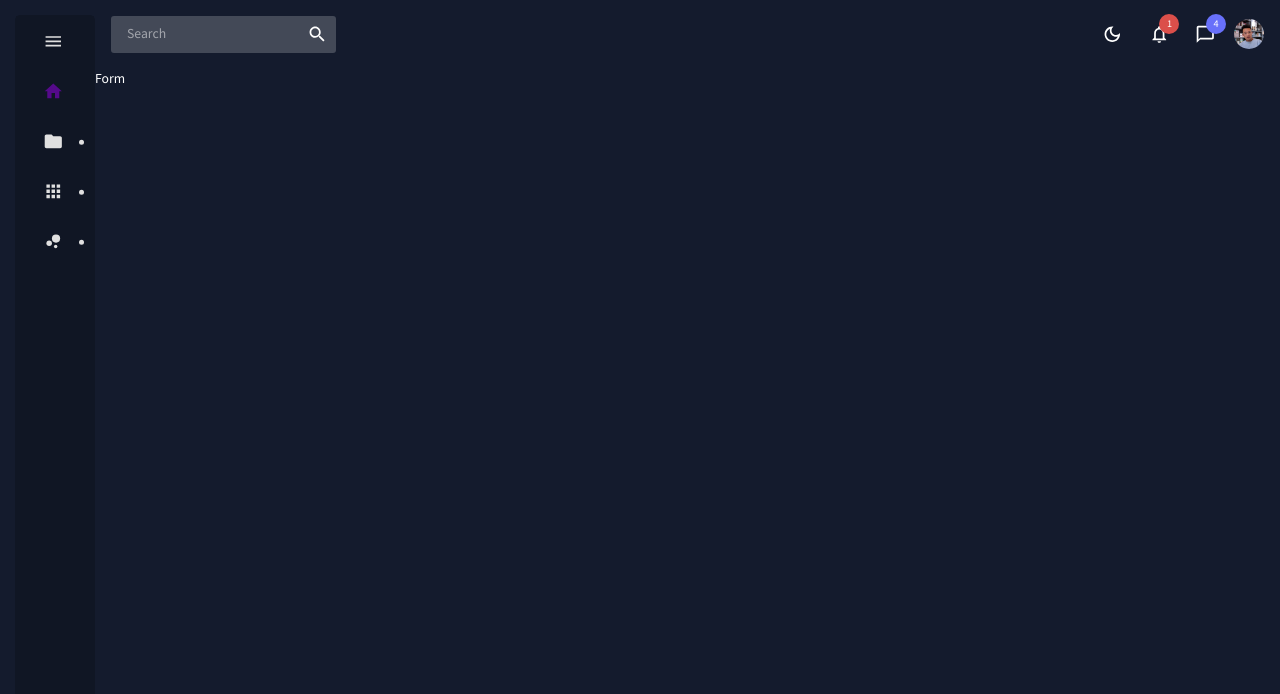
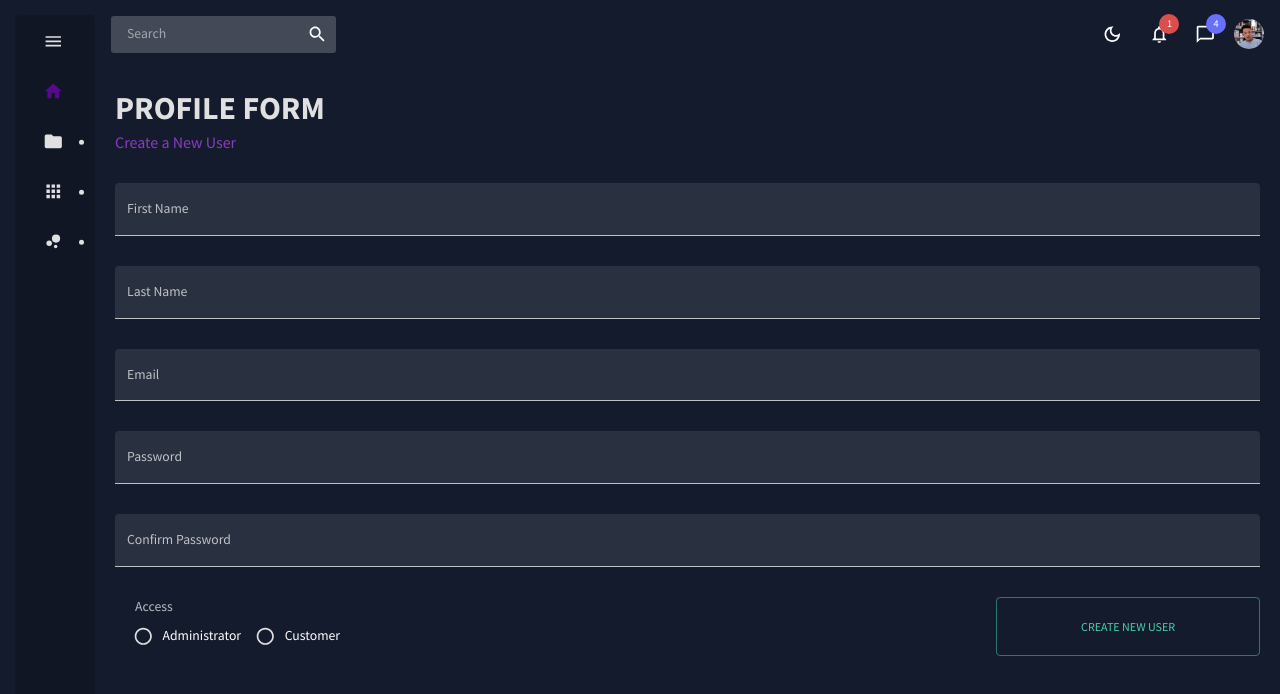
Before and after one commit to dyslecixdev/react-admin, a React (Create React App) app: page /users/newUser in a window 1280 px wide. Shown: the top 694 px of the page. Built offline with nearby package versions, Linux system fonts and the light colour scheme.

Commit message:
UserForm

```diff
--- a/src/App.js
+++ b/src/App.js
@@ -5,7 +5,7 @@ import {ThemeProvider, CssBaseline, Box} from '@mui/material';
 import Dashboard from './pages/Dashboard';
 import Users from './pages/Users';
 import SingleUser from './pages/SingleUser';
-import Form from './pages/Form';
+import UserForm from './pages/UserForm';
 import Products from './pages/Products';
 import SingleProduct from './pages/SingleProduct';
 import Orders from './pages/Orders';
@@ -41,17 +41,17 @@ function App() {
 							<Route path='/users'>
 								<Route index element={<Users />} />
 								<Route path=':id' element={<SingleUser />} />
-								<Route path='newUser' element={<Form />} />
+								<Route path='newUser' element={<UserForm />} />
 							</Route>
 							<Route path='/products'>
 								<Route index element={<Products />} />
 								<Route path=':id' element={<SingleProduct />} />
-								<Route path='newProduct' element={<Form />} />
+								<Route path='newProduct' element={<UserForm />} />
 							</Route>
 							<Route path='/orders'>
 								<Route index element={<Orders />} />
 								<Route path=':id' element={<SingleOrder />} />
-								<Route path='newOrder' element={<Form />} />
+								<Route path='newOrder' element={<UserForm />} />
 							</Route>
 							<Route path='/calendar' element={<Calendar />} />
 							<Route path='/kanban' element={<Kanban />} />
--- a/src/pages/Form.jsx
+++ /dev/null
@@ -1,5 +0,0 @@
-function Form() {
-	return <div>Form</div>;
-}
-
-export default Form;
--- a/src/pages/Orders.jsx
+++ b/src/pages/Orders.jsx
@@ -94,7 +94,7 @@ function Orders() {
 	];
 
 	return (
-		<Box sx={{m: '20px'}}>
+		<Box sx={{m: '20px', pb: '20px'}}>
 			{/* Header and New button */}
 			<Box
 				sx={{
--- a/src/pages/Products.jsx
+++ b/src/pages/Products.jsx
@@ -102,7 +102,7 @@ function Products() {
 	];
 
 	return (
-		<Box sx={{m: '20px'}}>
+		<Box sx={{m: '20px', pb: '20px'}}>
 			{/* Header and New button */}
 			<Box
 				sx={{
--- /dev/null
+++ b/src/pages/UserForm.jsx
@@ -0,0 +1,206 @@
+import {
+	useTheme,
+	useMediaQuery,
+	Box,
+	Button,
+	TextField,
+	FormLabel,
+	RadioGroup,
+	FormControlLabel,
+	Radio
+} from '@mui/material';
+
+import {Formik} from 'formik';
+import * as yup from 'yup';
+
+import Header from '../components/Header';
+
+import {tokens} from '../theme';
+
+// Initial values for formik fields.
+const initialValues = {
+	firstName: '',
+	lastName: '',
+	email: '',
+	password: '',
+	confirmPassword: '',
+	isAdmin: true
+};
+
+// Yup validations for formik fields.
+const userSchema = yup.object().shape({
+	firstName: yup.string().required('First name required'),
+	lastName: yup.string().required('Last name required'),
+	email: yup.string().email('Invalid email').required('Email required'),
+	password: yup
+		.string()
+		.min(8, 'Password must be at least 8 characters')
+		.max(20, 'Password must be no more than 20 characters')
+		.required('Password required'),
+	confirmPassword: yup
+		.string()
+		.min(8, 'Confirm password must be at least 8 characters')
+		.max(20, 'Confirm password must be no more than 20 characters')
+		.oneOf([yup.ref('password'), null], 'Password and confirm password must match')
+		.required('Confirm password required'),
+	isAdmin: yup.boolean().required('Access required')
+});
+
+function UserForm() {
+	const theme = useTheme();
+	const {mode} = theme.palette;
+	const colors = tokens(mode);
+
+	const isNonMobile = useMediaQuery('(min-width:600px)');
+
+	// todo Form submission function.
+	const handleFormSubmit = values => {
+		const isAdminBoolean = values.isAdmin === 'true'; // bug When form is submitted, the boolean becomes a string.
+		console.log(values, isAdminBoolean);
+	};
+
+	return (
+		<Box sx={{m: '20px', pb: '20px'}}>
+			<Header title='PROFILE FORM' subtitle='Create a New User' />
+
+			{/* Profile Form */}
+			<Formik
+				onSubmit={handleFormSubmit}
+				initialValues={initialValues}
+				validationSchema={userSchema}
+			>
+				{({values, errors, touched, handleBlur, handleChange, handleSubmit}) => (
+					<form onSubmit={handleSubmit}>
+						<Box
+							sx={{
+								display: 'grid',
+								gap: '30px',
+								gridTemplateColumns: 'repeat(4, minmax(0, 1fr))',
+								'& > div': {gridColumn: isNonMobile ? undefined : 'span 4'}
+							}}
+						>
+							<TextField
+								fullWidth
+								variant='filled'
+								type='text'
+								label='First Name'
+								onBlur={handleBlur} // Function that executes when this text field does or does not have focus.
+								onChange={handleChange}
+								value={values.firstName}
+								name='firstName'
+								error={!!touched.firstName && !!errors.firstName} // Error is true if this text field had focus at any point, and its validation schema is violated.
+								helperText={touched.firstName && errors.firstName} // Error text.
+								sx={{gridColumn: 'span 4'}}
+							/>
+							<TextField
+								fullWidth
+								variant='filled'
+								type='text'
+								label='Last Name'
+								onBlur={handleBlur}
+								onChange={handleChange}
+								value={values.lastName}
+								name='lastName'
+								error={!!touched.lastName && !!errors.lastName}
+								helperText={touched.lastName && errors.lastName}
+								sx={{gridColumn: 'span 4'}}
+							/>
+							<TextField
+								fullWidth
+								variant='filled'
+								type='email'
+								label='Email'
+								onBlur={handleBlur}
+								onChange={handleChange}
+								value={values.email}
+								name='email'
+								error={!!touched.email && !!errors.email}
+								helperText={touched.email && errors.email}
+								sx={{gridColumn: 'span 4'}}
+							/>
+							<TextField
+								fullWidth
+								variant='filled'
+								type='password'
+								label='Password'
+								onBlur={handleBlur}
+								onChange={handleChange}
+								value={values.password}
+								name='password'
+								error={!!touched.password && !!errors.password}
+								helperText={touched.password && errors.password}
+								sx={{gridColumn: 'span 4'}}
+							/>
+							<TextField
+								fullWidth
+								variant='filled'
+								type='confirmPassword'
+								label='Confirm Password'
+								onBlur={handleBlur}
+								onChange={handleChange}
+								value={values.confirmPassword}
+								name='confirmPassword'
+								error={!!touched.confirmPassword && !!errors.confirmPassword}
+								helperText={touched.confirmPassword && errors.confirmPassword}
+								sx={{gridColumn: 'span 4'}}
+							/>
+							<Box sx={{ml: '20px', gridColumn: isNonMobile ? 'span 3' : 'span 4'}}>
+								<FormLabel
+									error={!!touched.isAdmin && (values.isAdmin === '').toString()}
+								>
+									Access
+								</FormLabel>
+								<RadioGroup row>
+									<FormControlLabel
+										control={
+											<Radio
+												sx={{
+													color: colors.greyAccent[100],
+													'&.Mui-checked': {
+														color: colors.blueAccent[700]
+													}
+												}}
+											/>
+										}
+										label='Administrator'
+										onBlur={handleBlur}
+										onChange={handleChange}
+										value={!!values.isAdmin}
+										name='isAdmin'
+									/>
+									<FormControlLabel
+										control={
+											<Radio
+												sx={{
+													color: colors.greyAccent[100],
+													'&.Mui-checked': {
+														color: colors.blueAccent[700]
+													}
+												}}
+											/>
+										}
+										label='Customer'
+										onBlur={handleBlur}
+										onChange={handleChange}
+										value={!values.isAdmin}
+										name='isAdmin'
+									/>
+								</RadioGroup>
+							</Box>
+							<Button
+								type='submit'
+								color='success'
+								variant={mode === 'dark' ? 'outlined' : 'contained'}
+								sx={{gridColumn: isNonMobile ? 'span 1' : 'span 1'}}
+							>
+								Create New User
+							</Button>
+						</Box>
+					</form>
+				)}
+			</Formik>
+		</Box>
+	);
+}
+
+export default UserForm;
--- a/src/pages/Users.jsx
+++ b/src/pages/Users.jsx
@@ -102,7 +102,7 @@ function Users() {
 	];
 
 	return (
-		<Box sx={{m: '20px'}}>
+		<Box sx={{m: '20px', pb: '20px'}}>
 			{/* Header and New button */}
 			<Box
 				sx={{
```
